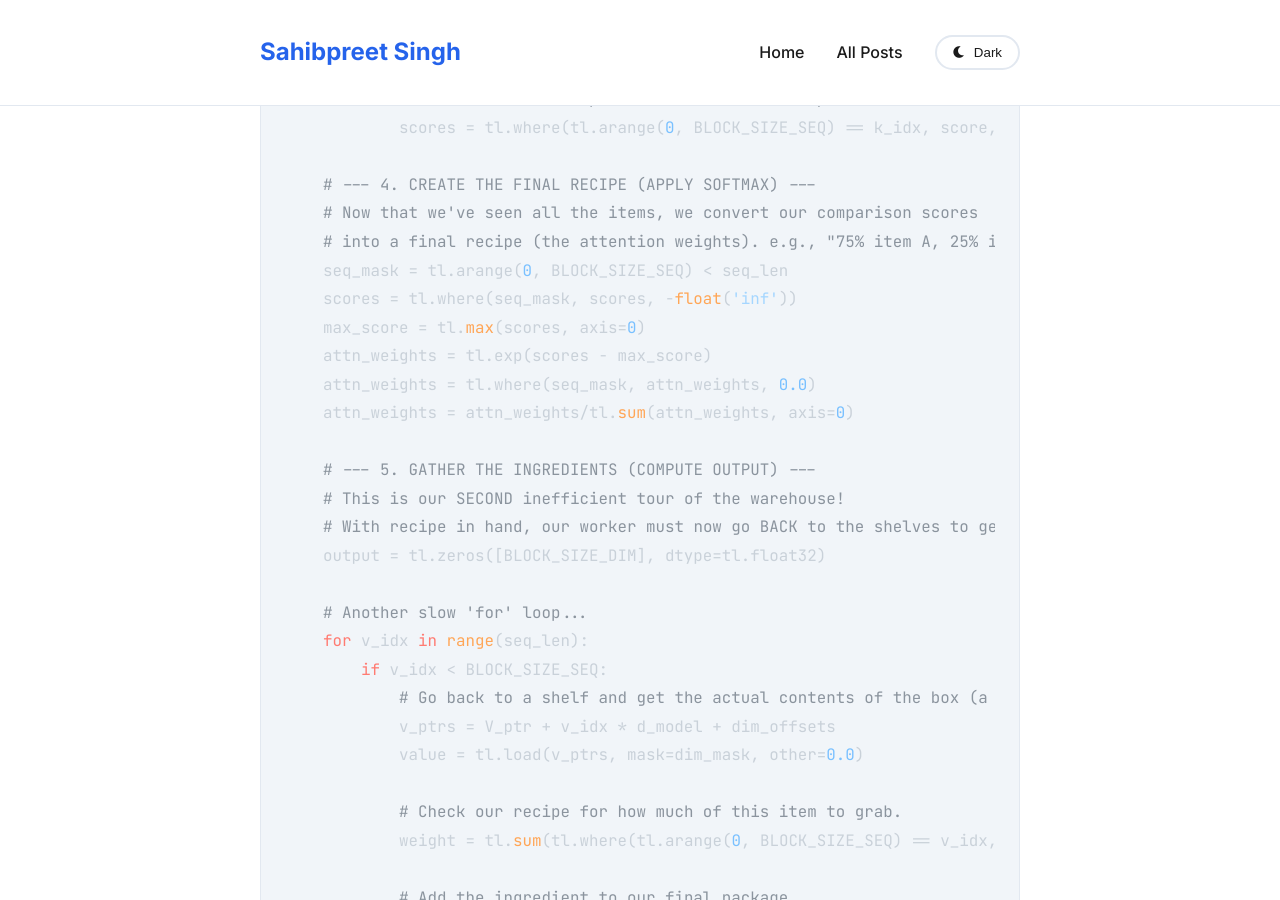
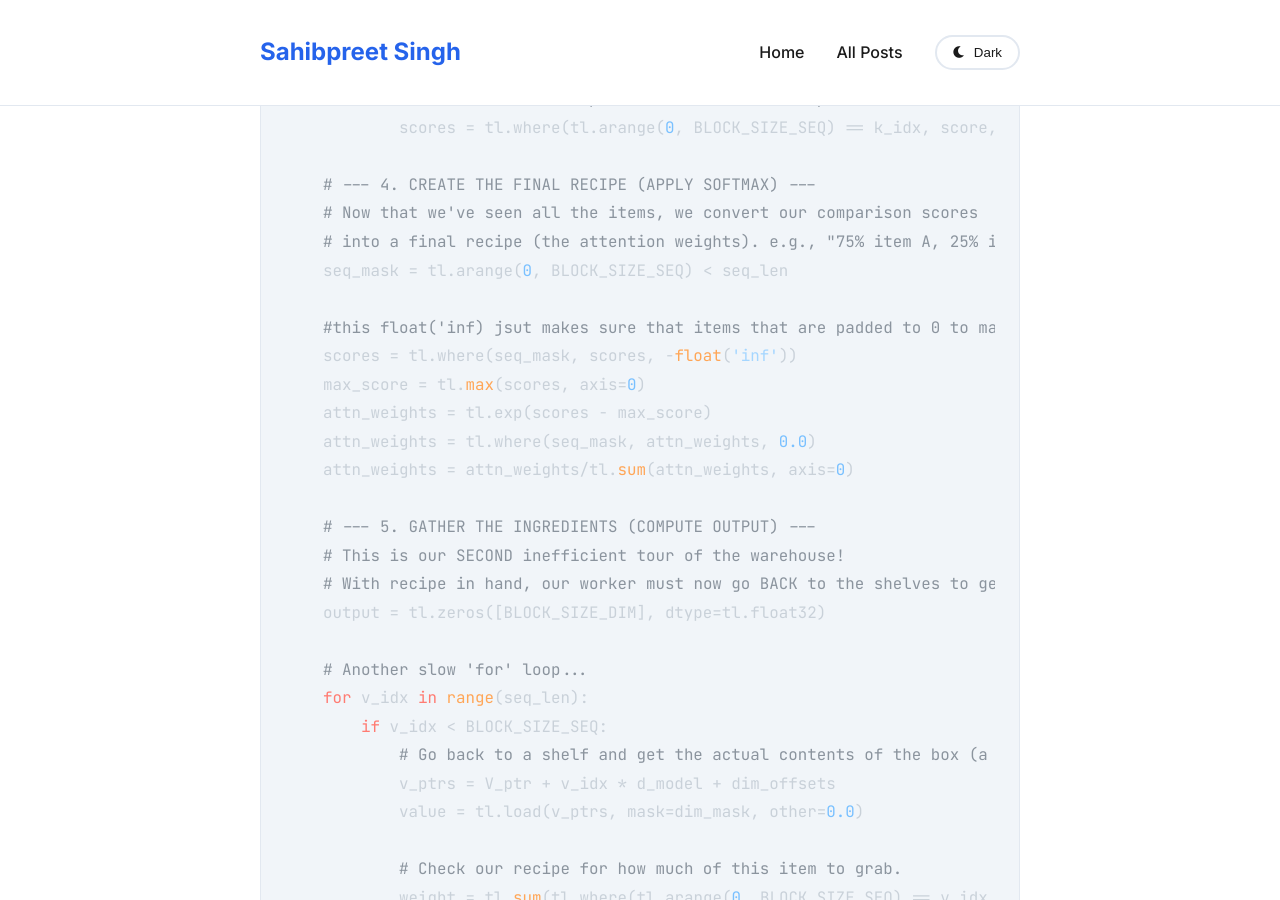
Before and after one commit to sahibpreetsingh12/sahibpreetsingh12.github.io, a Jekyll site: the page built from _posts/2025-09-28-Attention-Isn't-Magic- Building-the-Kernel-That-Powers-LLMs-From-Scratch.md, in a window 1280 px wide and 900 px high, scrolled down 3781 px. Built offline with Jekyll 4.4.1, drawn with Linux system fonts in a browser that asks for light colours; nearby versions of some CDN libraries.

Commit message:
attention explained and adding code step by step

```diff
--- a/_posts/2025-09-28-Attention-Isn't-Magic- Building-the-Kernel-That-Powers-LLMs-From-Scratch.md
+++ b/_posts/2025-09-28-Attention-Isn't-Magic- Building-the-Kernel-That-Powers-LLMs-From-Scratch.md
@@ -96,6 +96,8 @@ def basic_attention_kernel(
     # Now that we've seen all the items, we convert our comparison scores
     # into a final recipe (the attention weights). e.g., "75% item A, 25% item B".
     seq_mask = tl.arange(0, BLOCK_SIZE_SEQ) < seq_len
+
+    #this float('inf) jsut makes sure that items that are padded to 0 to make them so small that we don't use them
     scores = tl.where(seq_mask, scores, -float('inf'))
     max_score = tl.max(scores, axis=0)
     attn_weights = tl.exp(scores - max_score)
```
